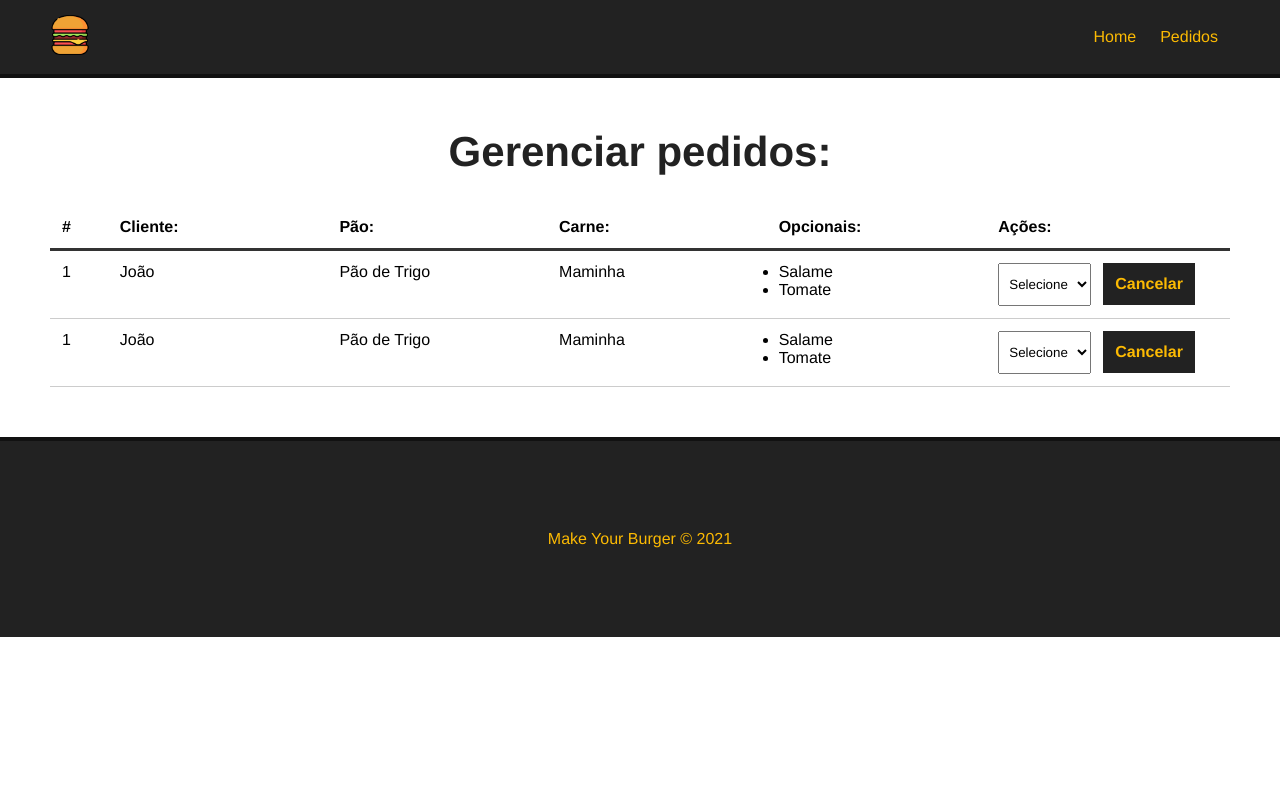
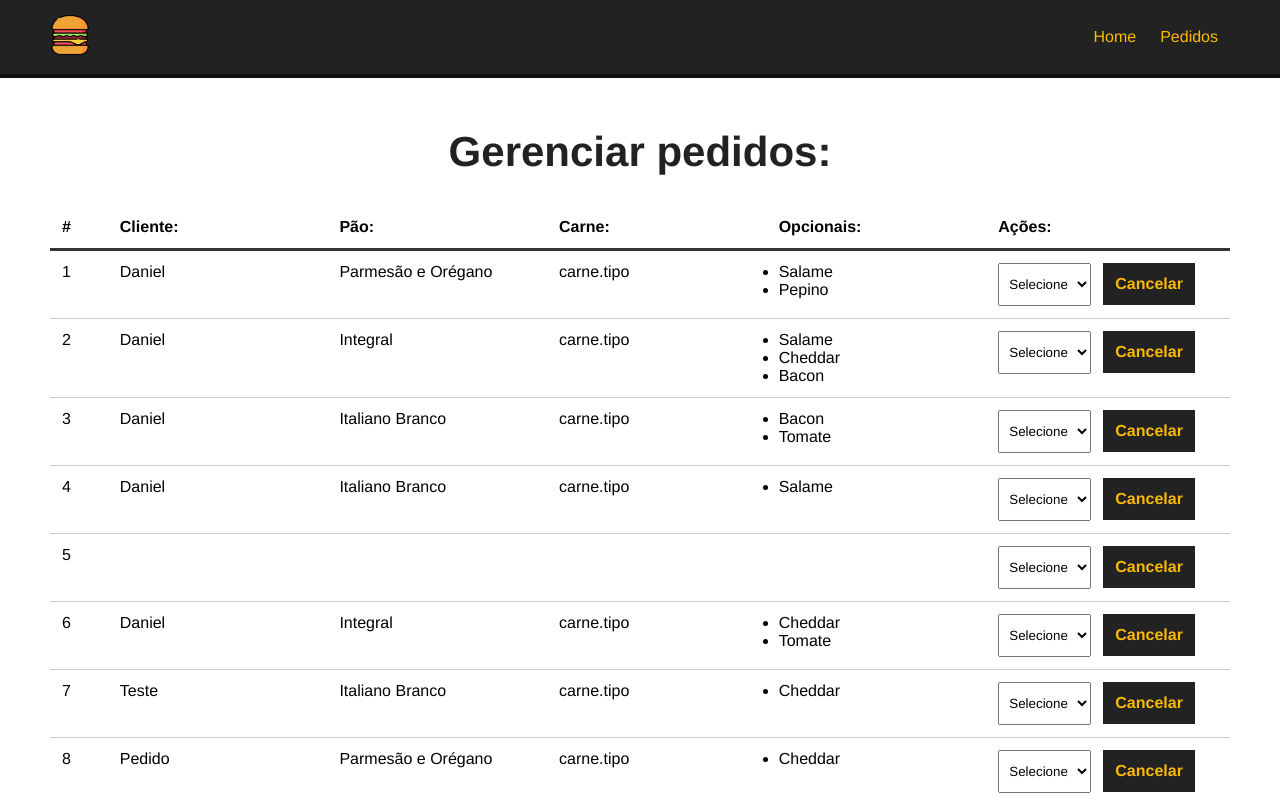
Before and after one commit to Daniel2023/Make-Your-Burger, a Vue app: page /pedidos in a window 1280 px wide. Shown: the top 800 px of the page. Built offline with nearby package versions, Linux system fonts and the light colour scheme; data requests are answered from the project's data file.

Commit message:
Resgatando pedidos do banco

```diff
--- a/db/db.json
+++ b/db/db.json
@@ -144,6 +144,26 @@
       ],
       "status": "Solicitado",
       "id": 6
+    },
+    {
+      "nome": "Teste",
+      "carne": "carne.tipo",
+      "pao": "Italiano Branco",
+      "opcionais": [
+        "Cheddar"
+      ],
+      "status": "Solicitado",
+      "id": 7
+    },
+    {
+      "nome": "Pedido",
+      "carne": "carne.tipo",
+      "pao": "Parmesão e Orégano",
+      "opcionais": [
+        "Cheddar"
+      ],
+      "status": "Solicitado",
+      "id": 8
     }
   ]
 }
--- a/src/components/BurgerForm.vue
+++ b/src/components/BurgerForm.vue
@@ -90,7 +90,7 @@
         nome: this.nome,
         carne: this.carne,
         pao: this.pao,
-        opcionais: this.opcionais,
+        opcionais: Array.from(this.opcionais),
         status: "Solicitado",
       };
       const dataJSON = JSON.stringify(data);
--- a/src/components/Dashboard.vue
+++ b/src/components/Dashboard.vue
@@ -11,15 +11,16 @@
       </div>
     </div>
     <div id="burger-table-rows">
-      <div class="burger-table-row">
-        <div class="order-number">1</div>
-        <div>João</div>
-        <div>Pão de Trigo</div>
-        <div>Maminha</div>
+      <div class="burger-table-row" v-for="burger in burgers" :key="burger.id">
+        <div class="order-number">{{ burger.id }}</div>
+        <div>{{ burger.nome }}</div>
+        <div>{{ burger.pao }}</div>
+        <div>{{ burger.carne }}</div>
         <div>
           <ul>
-            <li>Salame</li>
-            <li>Tomate</li>
+            <li v-for="(opcional, index) in burger.opcionais" :key="index">
+                {{ opcional }}
+            </li>
           </ul>
         </div>
         <div>
@@ -54,7 +55,29 @@
 <script>
 export default {
   name: "Dashboard",
-};
+  data() {
+    return {
+      burgers: null,
+      burger_id: null,
+      status: [],
+    }
+  },
+  methods: {
+      async getPedidos() {
+
+          const req = await fetch("http://localhost:3000/burgers")
+
+          const data = await req.json();
+
+          this.burgers = data;
+
+          console.log(this.burgers);
+      }
+  },
+  mounted() {
+      this.getPedidos();
+  }
+}
 </script>
 
 <style scoped>
```
Lines whose indentation alone changed are shown as unchanged.
